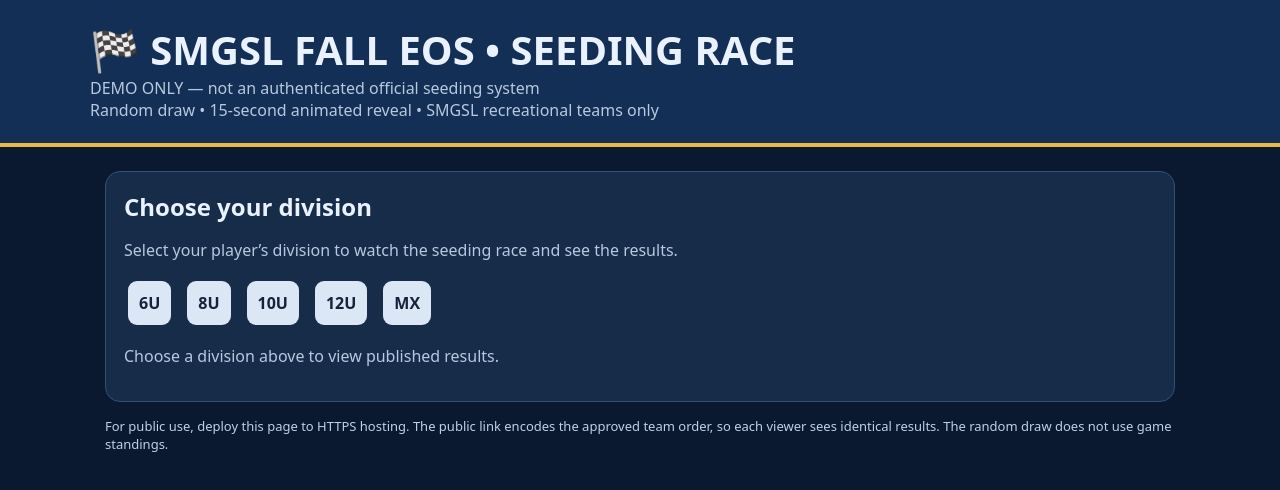
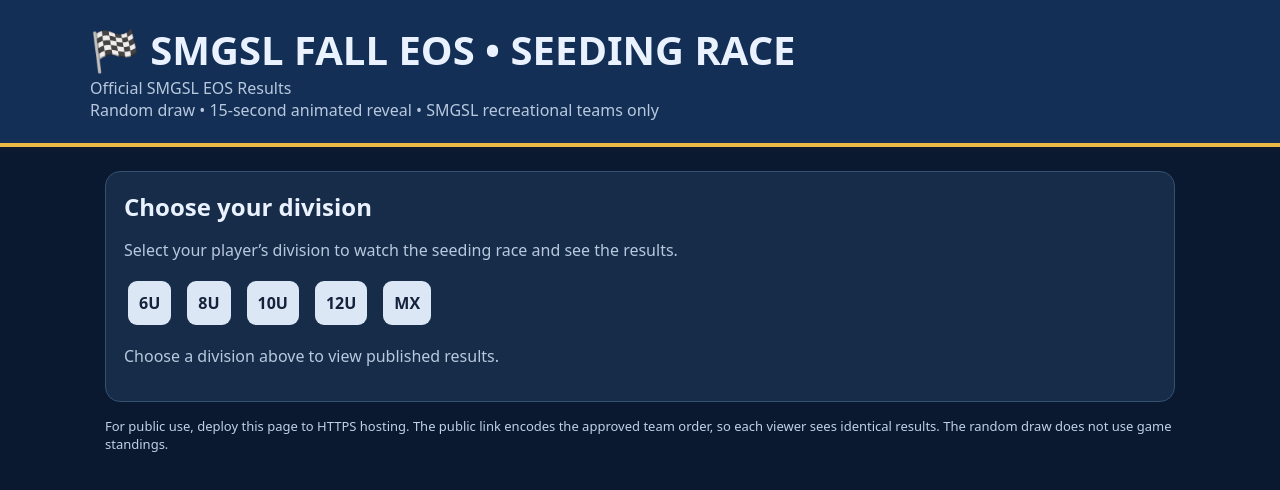
Before and after one commit to KyleRatz/SMGSL-EOS-Seeding-Race, a plain HTML site: page index.html in a window 1280 px wide. Drawn offline with Linux system fonts and the light colour scheme.

Commit message:
Update public header to Official SMGSL EOS Results

```diff
--- a/index.html
+++ b/index.html
@@ -15,7 +15,7 @@ select,textarea,input{background:#e9f1fa;color:#12233c;border:0}textarea{width:1
 .results{display:grid;grid-template-columns:repeat(auto-fit,minmax(170px,1fr));gap:8px}.seed{background:#243f60;padding:12px;border-radius:8px}
 #viewer{display:none}#status{font-weight:700;color:#f3c960}.notice{font-size:13px;color:#bfd1e5}a{color:#f7d475}
 </style></head><body>
-<header><h1>🏁 SMGSL FALL EOS • SEEDING RACE</h1><div class="muted">DEMO ONLY — not an authenticated official seeding system</div><div class="muted">Random draw • 15-second animated reveal • SMGSL recreational teams only</div></header>
+<header><h1>🏁 SMGSL FALL EOS • SEEDING RACE</h1><div class="muted">Official SMGSL EOS Results</div><div class="muted">Random draw • 15-second animated reveal • SMGSL recreational teams only</div></header>
 <main><section class="panel" id="publicHome" style="display:none"><h2>Choose your division</h2><p class="muted">Select your player’s division to watch the seeding race and see the results.</p><div class="controls" id="divisionButtons"></div><p id="publicStatus" class="muted"></p></section><div id="admin"><section class="panel"><h2>Scheduler dashboard</h2><div class="controls"><label>Division <select id="division"></select></label><button id="draw">🎲 Random Draw</button><button id="approve">✓ Approve & Lock</button><button class="secondary" id="reset">Reset Division</button></div>
 <p id="status">Choose a division and draw.</p><label>Participating teams (one per line; edit before drawing)<textarea id="roster"></textarea></label>
 <p class="notice"><strong>TEST MODE:</strong> Approval here is only a local preview. Official results must be published separately to published-results.json in GitHub before parents can view them. Do not distribute draft results.</p><p class="notice">Approval is stored in this browser. This static prototype does not verify scheduler identity or enforce server-side approval. Use only approved links for public distribution.</p>
```
